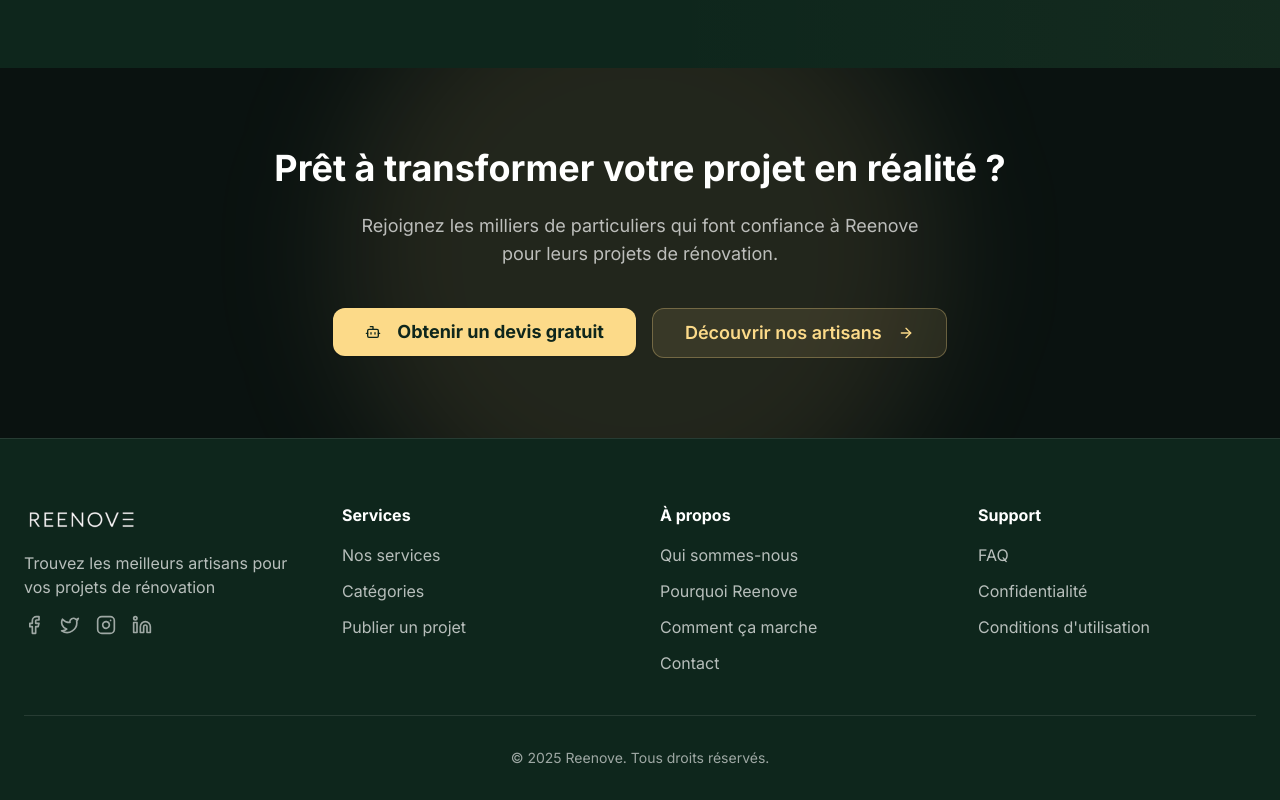
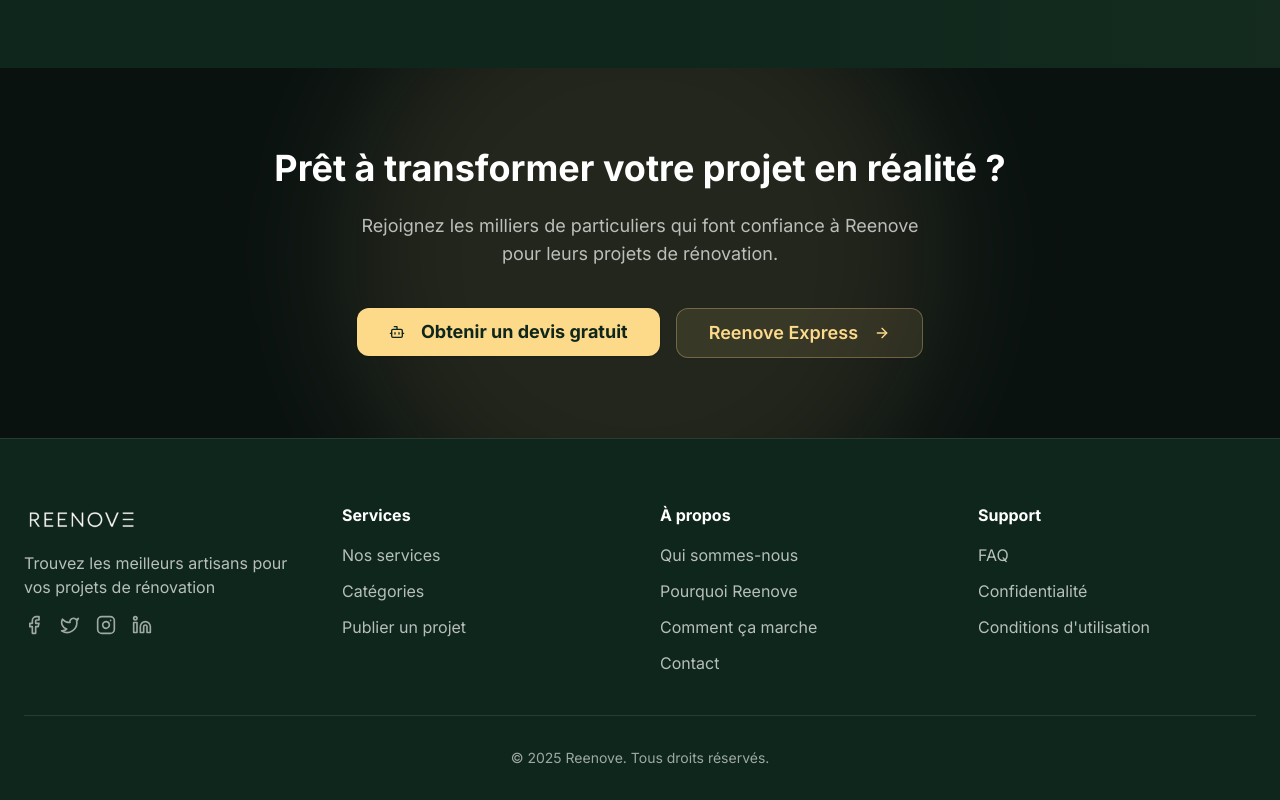
Before and after one commit to infinitydev4/reenove, a Next.js app: page /about in a window 1280 px wide. Shown: the part 3112-3912 px from the top of the page. Built offline with nearby package versions, Linux system fonts and the light colour scheme; no server answers.

Commit message:
maj call to action in about page

```diff
--- a/app/about/page.tsx
+++ b/app/about/page.tsx
@@ -385,8 +385,8 @@
                     </Link>
                   </Button>
                   <Button variant="outline" className="border-[#FCDA89]/30 bg-[#FCDA89]/10 hover:bg-[#FCDA89]/20 text-[#FCDA89] px-8 py-6 text-lg rounded-xl font-semibold" asChild>
-                    <Link href="/artisans">
-                      Découvrir nos artisans
+                    <Link href="/reenove-express">
+                      Reenove Express
                       <ArrowRight className="ml-2 h-5 w-5" />
                     </Link>
                   </Button>
```
